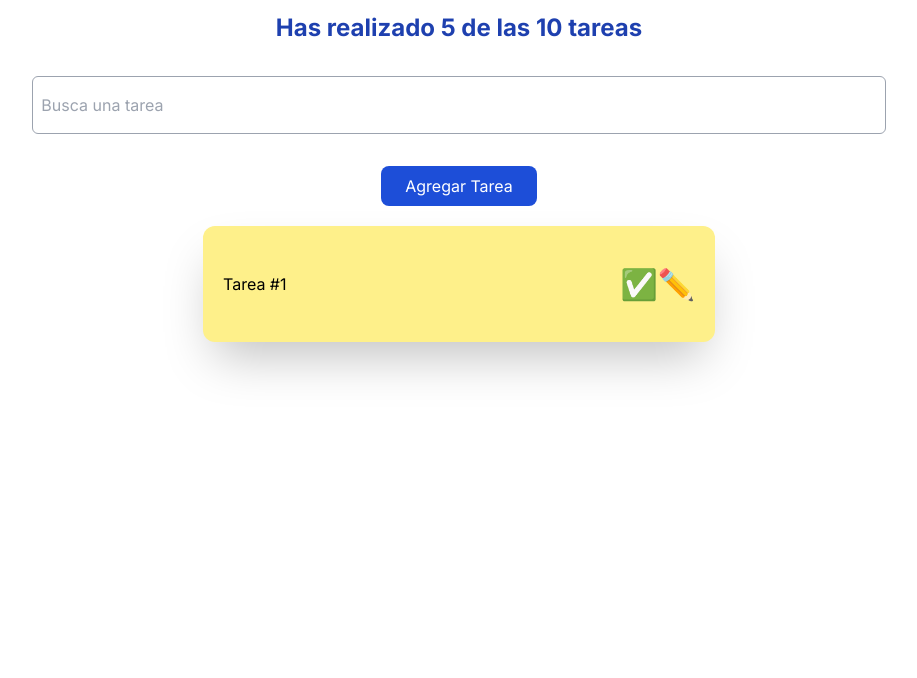
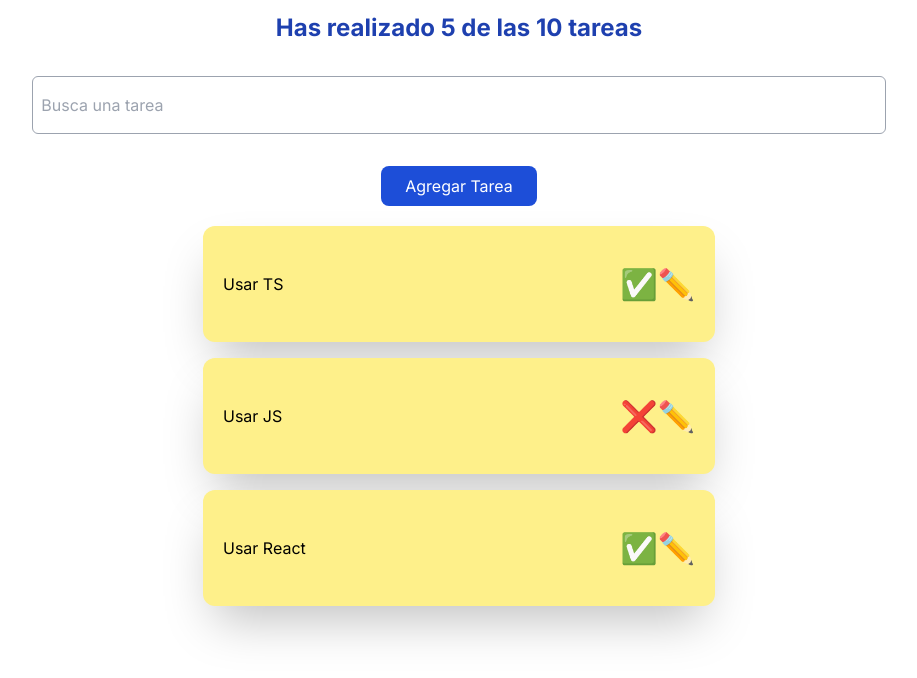
Before and after one commit to SebasHG11/App-Tareas-React-TS-tailwind-, a Next.js app: page / in a window 1280 px wide. Shown: the top 678 px of the page, without its empty margins (181-1098 px from the left). Built offline with nearby package versions, Linux system fonts and the light colour scheme.

Commit message:
Agrego funcionalidades de completar y buscar tareas

```diff
--- /dev/null
+++ b/app.d.ts
@@ -0,0 +1,5 @@
+type ITarea = {
+    id: number,
+    titulo: string,
+    completada: boolean
+};
--- a/src/app/page.tsx
+++ b/src/app/page.tsx
@@ -1,3 +1,5 @@
+'use client'
+import { useState, MouseEvent, useEffect } from "react";
 import { HeaderTareas } from "@/components/HeaderTareas";
 import { BuscadorTareas } from "@/components/BuscadorTareas";
 import { BtnAgregarTarea } from "@/components/BtnAgregarTarea";
@@ -5,13 +7,55 @@ import { ContenedorCards } from "@/components/ContenedorCards";
 import { CardTarea } from "@/components/CardTarea";
 
 export default function Home() {
+  const initialValue: ITarea[] =[
+    {id: 1, titulo: 'Usar TS', completada: true},
+    {id: 2, titulo: 'Usar JS', completada: false},
+    {id: 3, titulo: 'Usar React', completada: true}
+  ];
+
+  const [tareas, setTareas] = useState<ITarea[]>(initialValue);
+  const [tareasFilter, setTareasFilter] = useState<ITarea[]>(tareas)
+  const [busqueda, setBusqueda] = useState<string>('');
+
+  const handleCambiarCompletado = (id: number, event: MouseEvent<HTMLSpanElement, globalThis.MouseEvent>): void =>{
+    event.preventDefault();
+    const newTareas = tareas.map(tarea =>{
+      if(tarea.id === id) return {...tarea, completada: !tarea.completada};
+      return tarea;
+    })
+    setTareas(newTareas)
+  }
+
+  const handleBuscarTarea = () =>{
+    const tareasBuscadas = tareas.filter(tarea => tarea.titulo.toLowerCase().includes(busqueda.toLowerCase()));
+    setTareasFilter(tareasBuscadas);
+  }
+
+  useEffect(()=>{
+    handleBuscarTarea();
+  },[busqueda, tareas]);
+
   return (
     <div className="grid place-items-center">
       <HeaderTareas />
-      <BuscadorTareas />
+      <BuscadorTareas
+        busqueda={busqueda}
+        setBusqueda={setBusqueda}
+      />
       <BtnAgregarTarea />
       <ContenedorCards>
-        <CardTarea />
+        {(tareasFilter.length > 0) ?
+          tareasFilter.map(tarea =>(
+            <CardTarea
+              key={tarea.id}
+              tarea={tarea}
+              handleCambiarCompletado={handleCambiarCompletado}
+            />
+          ))
+          :
+          <h1>¡No tienes Tareas en el momento! ¡Agrega una!</h1>
+        }
+
       </ContenedorCards>
     </div>
   );
--- a/src/components/BuscadorTareas/index.tsx
+++ b/src/components/BuscadorTareas/index.tsx
@@ -1,7 +1,16 @@
-export const  BuscadorTareas = (): JSX.Element =>{
-    return(
+import { Dispatch, SetStateAction } from "react";
+
+type Props = {
+    busqueda: string,
+    setBusqueda: Dispatch<SetStateAction<string>>
+}
+
+export const BuscadorTareas = ({ busqueda, setBusqueda }: Props): JSX.Element => {
+    return (
         <div className="m-5 w-full grid place-items-center">
             <input
+                value={busqueda}
+                onChange={(event) => setBusqueda(event.target.value)}
                 className="py-4 px-2 w-8/12 rounded-md border border-gray-400"
                 type="text"
                 placeholder="Busca una tarea"
--- a/src/components/CardTarea/index.tsx
+++ b/src/components/CardTarea/index.tsx
@@ -1,13 +1,28 @@
-export const CardTarea = (): JSX.Element =>{
+import { MouseEvent } from "react";
+
+type Props = {
+  tarea: ITarea,
+  handleCambiarCompletado: (id: number, event: MouseEvent<HTMLSpanElement, globalThis.MouseEvent>) => void
+}
+
+export const CardTarea = ({ tarea, handleCambiarCompletado }: Props): JSX.Element =>{
     return(
         <div
             className="m-2 w-2/5 bg-yellow-200 px-5 py-10 rounded-xl flex items-center justify-between shadow-2xl"
         >
             <div>
-              <h2 className="font-normal">Tarea #1</h2>
+              <h2 className="font-normal">{tarea.titulo}</h2>
             </div>
             <div>
-              <span className="text-3xl cursor-pointer hover:text-4xl">✅</span>
+              {tarea.completada ?
+                <span
+                  onClick={(event) => handleCambiarCompletado(tarea.id, event)}
+                  className="text-3xl cursor-pointer hover:text-4xl">✅</span>
+                :
+                <span
+                  onClick={(event) => handleCambiarCompletado(tarea.id, event)}
+                  className="text-3xl cursor-pointer hover:text-4xl">❌</span>
+              }
               <span className="text-3xl cursor-pointer hover:text-4xl">✏️</span>
             </div>
         </div>
```
